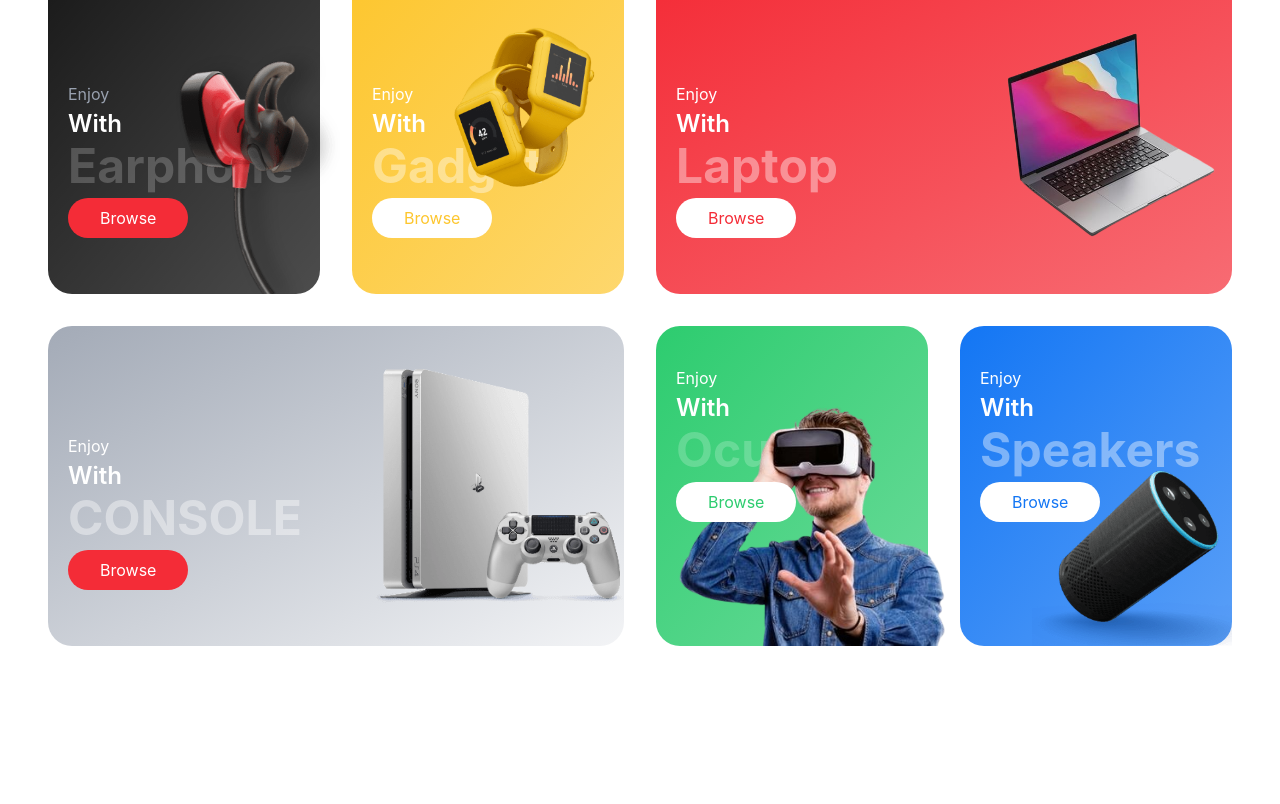
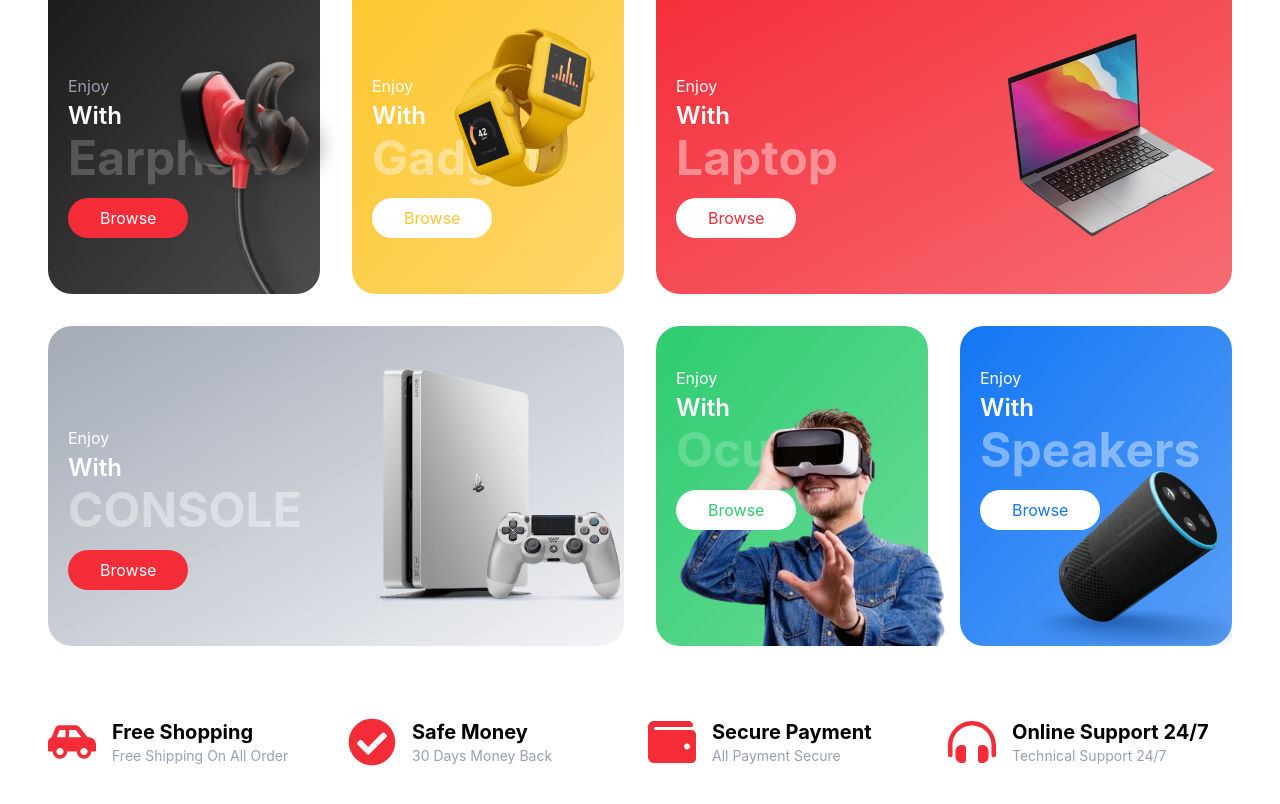
Before and after one commit to pealbert/ecommerce-website, a React (Vite) app: page / in a window 1280 px wide. Shown: the part 804-1608 px from the top of the page. Before the commit the page ends 1482 px from the top, so only its background shows below. Built offline with nearby package versions, Linux system fonts and the light colour scheme.

Commit message:
Create Services section

```diff
--- a/src/components/Category.jsx
+++ b/src/components/Category.jsx
@@ -9,12 +9,12 @@ export const Category = () => {
 			<div className="container">
 				<div className="grid grid-cols-1 gap-8 sm:grid-cols-2 lg:grid-cols-4">
 					{/* first col */}
-					<div className="relative flex h-80 items-end rounded-3xl bg-linear-to-br from-black/90 to-black/70 py-10 pl-5 text-white">
+					<div className="relative flex h-80 items-end rounded-3xl bg-linear-to-br from-black/90 to-black/70 py-10 pl-5 text-white dark:from-gray-800 dark:to-gray-800/70">
 						<div>
 							<div className="mb-4">
 								<p className="mb-0.5 text-gray-400">Enjoy</p>
 								<p className="mb-0.5 font-semibold text-2xl">With</p>
-								<p className="mb-2 font-bold text-4xl opacity-20 xl:text-5xl">
+								<p className="mb-4 font-bold text-4xl opacity-20 xl:text-5xl">
 									Earphone
 								</p>
 								<Button
@@ -33,7 +33,7 @@ export const Category = () => {
 							<div className="mb-4">
 								<p className="mb-0.5 text-white">Enjoy</p>
 								<p className="mb-0.5 font-semibold text-2xl">With</p>
-								<p className="mb-2 font-bold text-4xl opacity-40 xl:text-5xl">
+								<p className="mb-4 font-bold text-4xl opacity-40 xl:text-5xl">
 									Gadget
 								</p>
 								<Button
@@ -56,7 +56,7 @@ export const Category = () => {
 							<div className="mb-4 space-y-2">
 								<p className="mb-0.5 text-white">Enjoy</p>
 								<p className="mb-0.5 font-semibold text-2xl">With</p>
-								<p className="mb-2 font-bold text-4xl opacity-40 xl:text-5xl">
+								<p className="mb-4 font-bold text-4xl opacity-40 xl:text-5xl">
 									Laptop
 								</p>
 								<Button
--- a/src/components/Category2.jsx
+++ b/src/components/Category2.jsx
@@ -14,7 +14,7 @@ export const Category2 = () => {
 							<div className="mb-4 space-y-2">
 								<p className="mb-0.5 text-white">Enjoy</p>
 								<p className="mb-0.5 font-semibold text-2xl">With</p>
-								<p className="mb-2 font-bold text-4xl opacity-40 xl:text-5xl">
+								<p className="mb-4 font-bold text-4xl opacity-40 xl:text-5xl">
 									CONSOLE
 								</p>
 								<Button
@@ -37,7 +37,7 @@ export const Category2 = () => {
 							<div className="mb-4">
 								<p className="mb-0.5 text-white">Enjoy</p>
 								<p className="mb-0.5 font-semibold text-2xl">With</p>
-								<p className="mb-2 font-bold text-4xl opacity-20 xl:text-5xl">
+								<p className="mb-4 font-bold text-4xl opacity-20 xl:text-5xl">
 									Oculus
 								</p>
 								<Button
@@ -56,7 +56,7 @@ export const Category2 = () => {
 							<div className="mb-4">
 								<p className="mb-0.5 text-white">Enjoy</p>
 								<p className="mb-0.5 font-semibold text-2xl">With</p>
-								<p className="mb-2 font-bold text-4xl opacity-40 xl:text-5xl">
+								<p className="mb-4 font-bold text-4xl opacity-40 xl:text-5xl">
 									Speakers
 								</p>
 								<Button
--- /dev/null
+++ b/src/components/Services.jsx
@@ -0,0 +1,56 @@
+import {
+	FaCarSide,
+	FaCheckCircle,
+	FaHeadphonesAlt,
+	FaWallet,
+} from "react-icons/fa";
+
+const ServicesInfo = [
+	{
+		id: 1,
+		icon: <FaCarSide className="text-4xl text-primary md:text-5xl" />,
+		title: "Free Shopping",
+		description: "Free Shipping On All Order",
+	},
+	{
+		id: 2,
+		icon: <FaCheckCircle className="text-4xl text-primary md:text-5xl" />,
+		title: "Safe Money",
+		description: "30 Days Money Back",
+	},
+	{
+		id: 3,
+		icon: <FaWallet className="text-4xl text-primary md:text-5xl" />,
+		title: "Secure Payment",
+		description: "All Payment Secure",
+	},
+	{
+		id: 4,
+		icon: <FaHeadphonesAlt className="text-4xl text-primary md:text-5xl" />,
+		title: "Online Support 24/7",
+		description: "Technical Support 24/7",
+	},
+];
+
+export const Services = () => {
+	return (
+		<div>
+			<div className="container my-10">
+				<div className="grid grid-cols-2 gap-x-4 gap-y-8 lg:grid-cols-4">
+					{ServicesInfo.map((service) => (
+						<div
+							key={service.id}
+							className="flex flex-col items-start gap-4 sm:flex-row"
+						>
+							{service.icon}
+							<div>
+								<h2 className="font-bold lg:text-xl">{service.title}</h2>
+								<h2 className="text-gray-400 text-sm">{service.description}</h2>
+							</div>
+						</div>
+					))}
+				</div>
+			</div>
+		</div>
+	);
+};
--- a/src/pages/Home.jsx
+++ b/src/pages/Home.jsx
@@ -2,14 +2,16 @@ import { Category } from "@/components/Category";
 import { Category2 } from "@/components/Category2";
 import { Hero } from "@/components/Hero";
 import { Navbar } from "@/components/Navbar";
+import { Services } from "@/components/Services";
 
 export const Home = () => {
 	return (
-		<>
+		<div className="overflow-hidden bg-white duration-200 dark:bg-gray-900 dark:text-white">
 			<Navbar />
 			<Hero />
 			<Category />
 			<Category2 />
-		</>
+			<Services />
+		</div>
 	);
 };
```
